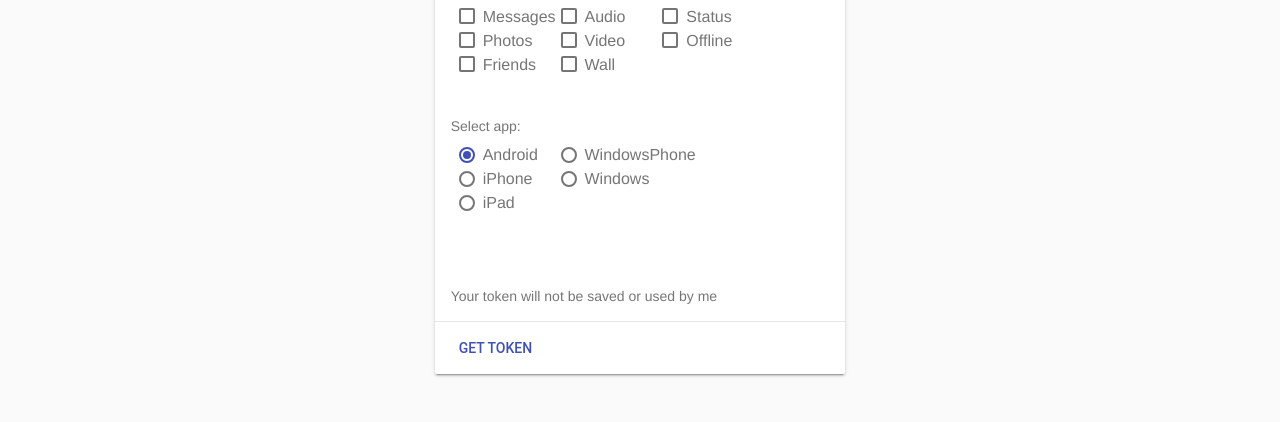
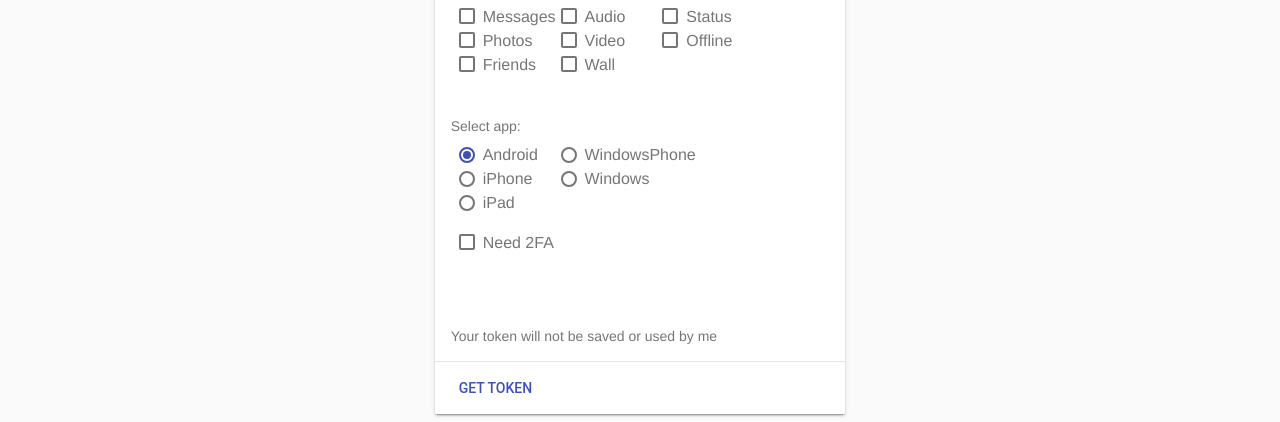
Before and after one commit to flionic/vk_auth, a Flask app: page / in a window 1280 px wide. Shown: the part 501-923 px from the top of the page. Run offline with Flask 2, Linux system fonts and the light colour scheme; some libraries are stand-ins or nearby versions.

Commit message:
2fa authorization possible

```diff
--- a/static/style.css
+++ b/static/style.css
@@ -23,3 +23,5 @@ body {
 .my-card-wide .p-bar {
     display: none;
 }
+
+#2fa
--- a/templates/app.html
+++ b/templates/app.html
@@ -104,11 +104,26 @@
                             </label>
                         </div>
                     </div>
+                    <div class="mdl-grid">
+                        <div class="mdl-cell--4-col" id="2fa-c">
+                            <label class="mdl-checkbox mdl-js-checkbox mdl-js-ripple-effect" for="cb2fa">
+                                <input type="checkbox" name="cb2fa" class="mdl-checkbox__input" id="cb2fa">
+                                <span class="mdl-checkbox__label">Need 2FA</span>
+                            </label>
+                        </div>
+                        <div class="mdl-cell--4-col p-bar" id="2fa-i">
+                            {{ mdl.input_text('2FA Code', params='name=code pattern=(^[0-9]{6}$)') }}
+                        </div>
+                    </div>
                 </div>
                 <div class="mdl-card__supporting-text">
                     <div class="mdl-progress mdl-js-progress mdl-progress__indeterminate p-bar" id="pbar"></div>
+                    <div class="p-bar">
+                        <img src="" id="captcha_img">
+                        {{ mdl.input_text('Captcha', params='name=captcha pattern=(^{4,}$)') }}
+                    </div>
                     <span class="mdl-chip mdl-chip--contact mdl-chip--deletable p-bar" id="chip">
-                        <img class="mdl-chip__contact" id="photo" src="https://pp.userapi.com/c630225/v630225867/3ee69/TjqnhpUUt7c.jpg">
+                        <img class="mdl-chip__contact" id="photo" src="">
                         <span class="mdl-chip__text" id="name"></span>
                         <a href="#" id="del_chip" class="mdl-chip__action"><i class="material-icons">cancel</i></a>
                     </span>
@@ -130,6 +145,12 @@
 
 {% block scripts %}
 <script type=text/javascript>
+   $('#cb2fa').click(function () {
+        if ($(this).is(':checked')) {
+            $('#2fa-i').css("display", "block");
+            $('#2fa-c').css("display", "none");
+        }
+    });
     $('#del_chip').click(function () {
         $('#chip').css("display", "none");
         $('#token').text('Have nice day, bro');
--- a/templates/layout/mdl_app.html
+++ b/templates/layout/mdl_app.html
@@ -70,8 +70,8 @@
 <div class="mdl-card__supporting-text {{ class }}">{{ text }}</div>
 {%- endmacro %}
 
-{%- macro input_text(text, params='')  -%}
-<div class="mdl-textfield mdl-js-textfield mdl-textfield--floating-label">
+{%- macro input_text(text, class='', params='')  -%}
+<div class="mdl-textfield mdl-js-textfield mdl-textfield--floating-label {{ class }}">
     <input class="mdl-textfield__input" {{ params }}>
     <label class="mdl-textfield__label">{{ text }}</label>
 </div>
```
